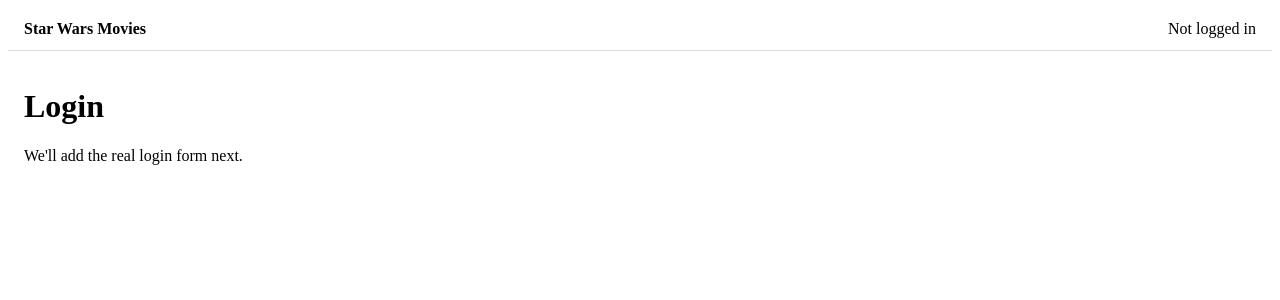
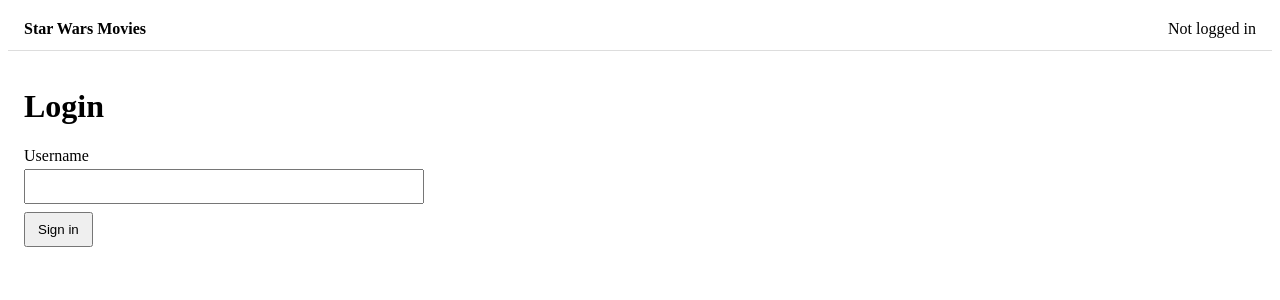
Before and after one commit to Giwastech1/starwars-movies, a React (Vite) app: page /login in a window 1280 px wide. Shown: the top 300 px of the page. Built offline with nearby package versions, Linux system fonts and the light colour scheme.

Commit message:
add simple username login and protect /movies route

```diff
--- a/package.json
+++ b/package.json
@@ -25,8 +25,8 @@
     "@testing-library/jest-dom": "^6.6.4",
     "@testing-library/react": "^16.3.0",
     "@testing-library/user-event": "^14.6.1",
-    "@types/react": "^19.1.8",
-    "@types/react-dom": "^19.1.6",
+    "@types/react": "^19.1.9",
+    "@types/react-dom": "^19.1.7",
     "@vitejs/plugin-react": "^4.6.0",
     "eslint": "^9.30.1",
     "eslint-plugin-react-hooks": "^5.2.0",
--- a/src/app/store.ts
+++ b/src/app/store.ts
@@ -2,9 +2,12 @@ import { configureStore, combineReducers } from '@reduxjs/toolkit'
 import { persistReducer, persistStore } from 'redux-persist'
 import { persistConfig } from './persistConfig'
 import authReducer from '../features/auth/authSlice'
+import moviesReducer from '../features/movies/moviesSlice'  // ← NEW
+
 
 const rootReducer = combineReducers({
   auth: authReducer,
+  movies: moviesReducer,
 })
 
 const persistedReducer = persistReducer(persistConfig, rootReducer)
--- a/src/components/NavBar.tsx
+++ b/src/components/NavBar.tsx
@@ -11,5 +11,5 @@ export default function Navbar() {
                 {user ? <>Logged in as <b>{user.username}</b></> : 'Not logged in'}
             </span>
         </nav>
-  )
+    );
 }
--- /dev/null
+++ b/src/features/movies/moviesSlice.ts
@@ -0,0 +1,58 @@
+import { createAsyncThunk, createSlice } from '@reduxjs/toolkit'
+
+export type Movie = {
+  id: string
+  title: string
+  release_date: string
+  opening_crawl: string
+}
+
+type MoviesState = {
+  items: Movie[]
+  status: 'idle' | 'loading' | 'succeeded' | 'failed'
+  error?: string
+}
+
+const initialState: MoviesState = {
+  items: [],
+  status: 'idle',
+}
+
+export const fetchMovies = createAsyncThunk('movies/fetch', async () => {
+  const res = await fetch('https://swapi.info/api/films')
+  if (!res.ok) throw new Error('Failed to fetch films')
+  const data = await res.json()
+
+  // Expect data.results (SWAPI-like)
+  const list = (data.results || []).map((m: any) => ({
+    id: String(m.episode_id ?? m.url ?? m.title),
+    title: m.title,
+    release_date: m.release_date,
+    opening_crawl: m.opening_crawl,
+  }))
+
+  return list as Movie[]
+})
+
+const moviesSlice = createSlice({
+  name: 'movies',
+  initialState,
+  reducers: {},
+  extraReducers(builder) {
+    builder
+      .addCase(fetchMovies.pending, (state) => {
+        state.status = 'loading'
+        state.error = undefined
+      })
+      .addCase(fetchMovies.fulfilled, (state, action) => {
+        state.status = 'succeeded'
+        state.items = action.payload
+      })
+      .addCase(fetchMovies.rejected, (state, action) => {
+        state.status = 'failed'
+        state.error = action.error.message
+      })
+  },
+})
+
+export default moviesSlice.reducer
--- a/src/pages/Login.tsx
+++ b/src/pages/Login.tsx
@@ -1,8 +1,43 @@
+import { useState } from 'react'
+import type { FormEvent } from 'react'
+import { useDispatch, useSelector } from 'react-redux'
+import { Navigate } from 'react-router-dom'
+import type { RootState } from '../app/store'
+import { loginSucceeded } from '../features/auth/authSlice'
+
 export default function Login() {
-    return (
-        <main style={{ padding: 16 }}>
-            <h1>Login</h1>
-            <p>We'll add the real login form next.</p>
-        </main>
-    );
+  const isAuthed = useSelector((s: RootState) => s.auth.isAuthenticated)
+  const dispatch = useDispatch()
+  const [username, setUsername] = useState('')
+
+  // If already logged in, do not allow seeing login page
+  if (isAuthed) return <Navigate to="/movies" replace />
+
+  const onSubmit = (e: FormEvent) => {
+    e.preventDefault()
+    const name = username.trim()
+    if (name) {
+      // Frontend-only auth per spec
+      dispatch(loginSucceeded({ username: name }))
+    }
   }
+
+  return (
+    <main style={{ padding: 16 }}>
+      <h1>Login</h1>
+      <form onSubmit={onSubmit} aria-label="Login form" style={{ maxWidth: 380 }}>
+        <label style={{ display: 'block', marginBottom: 8 }}>
+          Username
+          <input
+            aria-label="username"
+            value={username}
+            onChange={(e) => setUsername(e.target.value)}
+            required
+            style={{ display: 'block', width: '100%', padding: 8, marginTop: 4 }}
+          />
+        </label>
+        <button type="submit" style={{ padding: '8px 12px' }}>Sign in</button>
+      </form>
+    </main>
+  )
+}
```
Also changed, not shown: 1 other file (tests, documents, lock files or other folders). Lines whose indentation alone changed are shown as unchanged.
